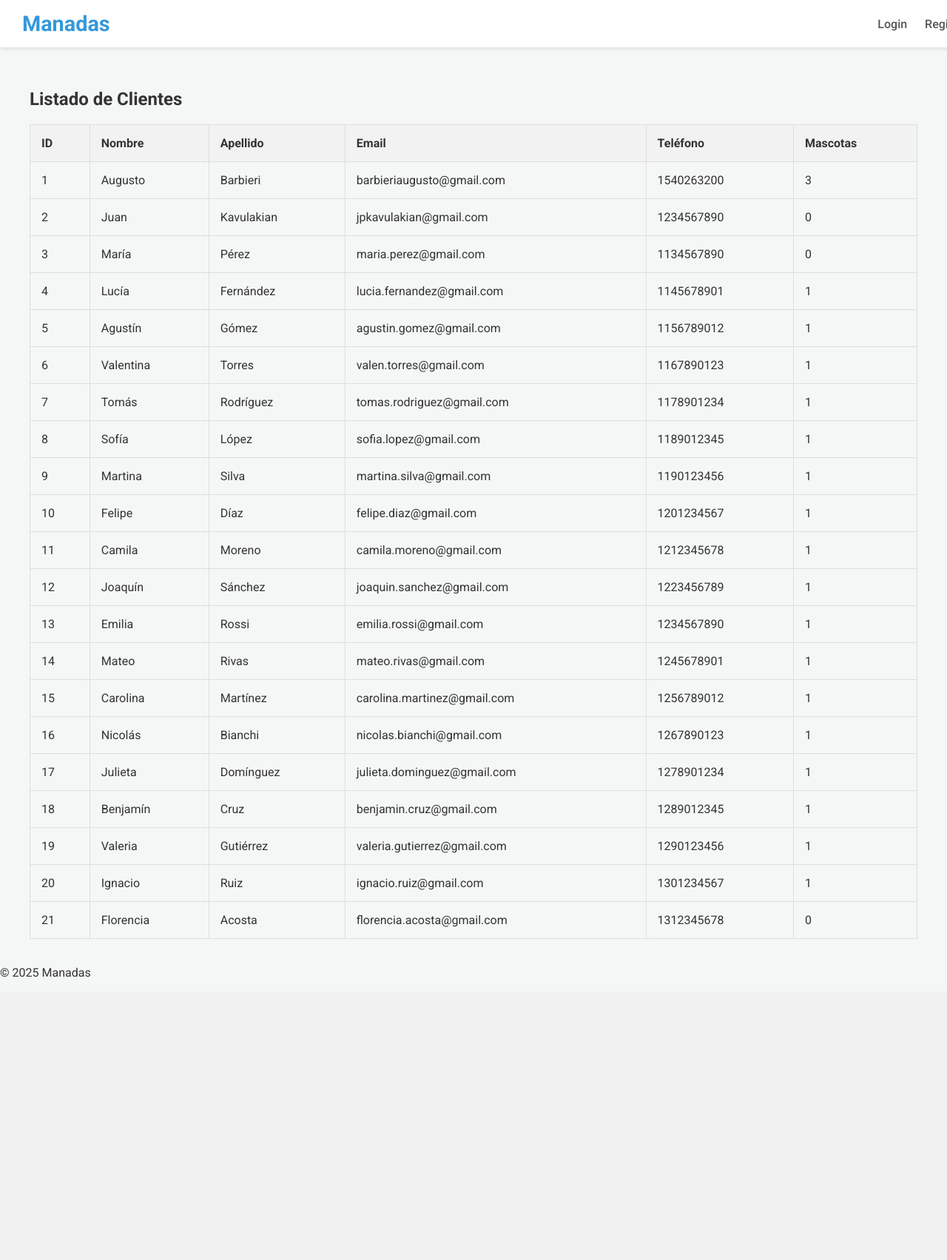
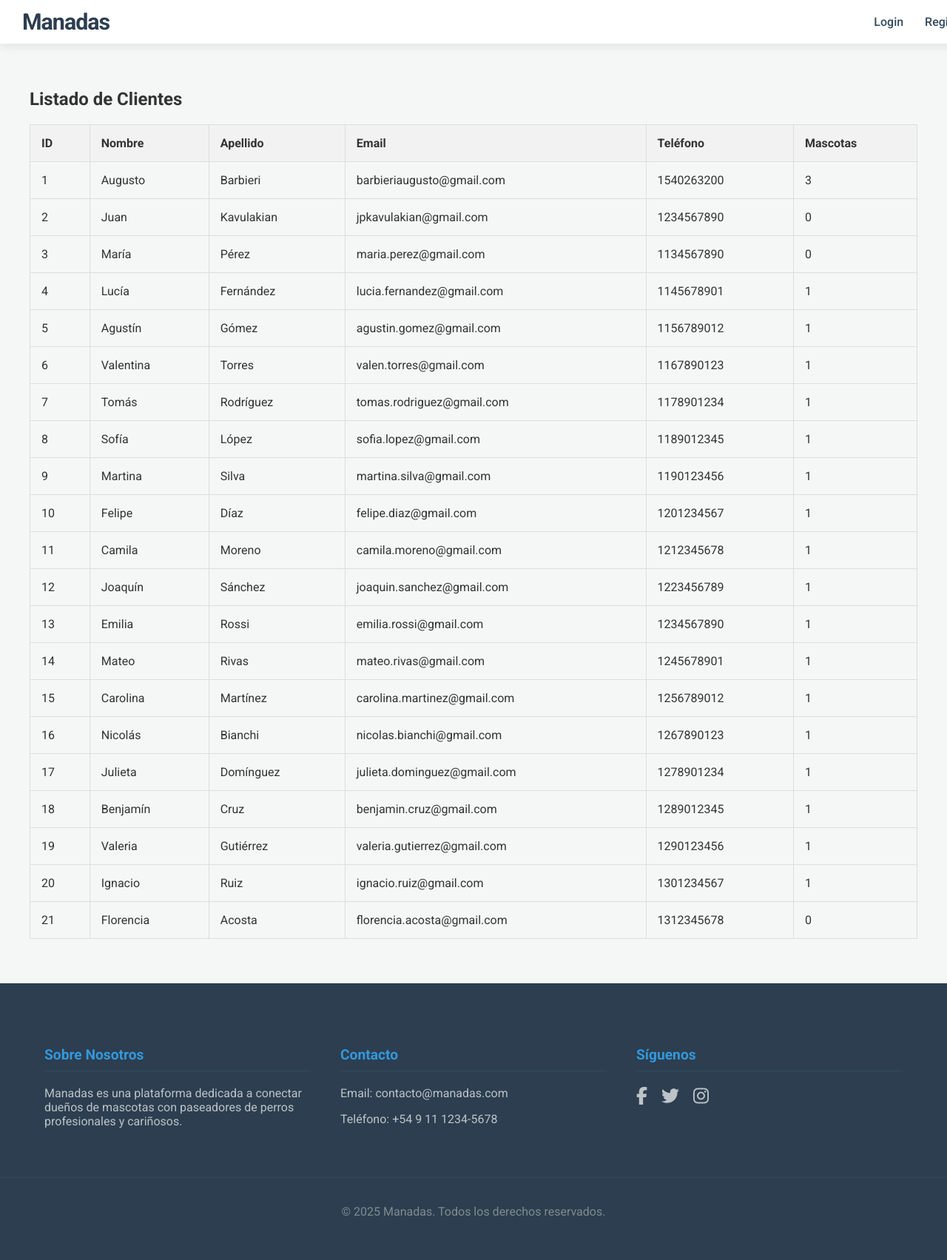
Before and after one commit to augusbarbieri/Grupo6, a PHP site: page /paginas/admin/adminClientes.php in a window 1280 px wide. Shown: the whole page at 74% size. Before the commit the page ends 1321 px from the top, so only its background shows below. Run offline with PHP 8.4, Linux system fonts and the light colour scheme; data comes from the database, SQL or seed files in the repository; some libraries are stand-ins or nearby versions.

Commit message:
feat(ui): Improve header and footer design
This commit introduces a more modern and aesthetically pleasing design for the application's header and footer.

The header has been updated with new styles for the logo and navigation links to improve visual appeal and user experience.

The footer has been completely redesigned from a simple copyright notice to a multi-section component. It now includes "About Us," "Contact," and "Follow Us" sections, providing more information and engagement opportunities for users. This change also includes the addition of Font Awesome for social media icons.

A bug was also fixed where a closing `</div>` tag was missing, which could cause layout issues on various pages.

```diff
--- a/Assets/css/new-style.css
+++ b/Assets/css/new-style.css
@@ -15,9 +15,9 @@ body {
 
 /* Header */
 .main-header {
-    background-color: #fff;
-    padding: 15px 30px;
-    box-shadow: 0 2px 5px rgba(0,0,0,0.1);
+    background-color: #ffffff;
+    padding: 12px 30px;
+    box-shadow: 0 4px 12px rgba(0, 0, 0, 0.08);
     display: flex;
     justify-content: space-between;
     align-items: center;
@@ -26,25 +26,30 @@ body {
     left: 0;
     width: 100%;
     z-index: 1000;
+    transition: all 0.3s ease-in-out;
 }
 
 .logo {
-    font-size: 1.8em;
-    font-weight: bold;
-    color: #3498DB;
+    font-size: 1.9em;
+    font-weight: 700;
+    color: #2c3e50;
     text-decoration: none;
+    letter-spacing: -1px;
 }
 
 .main-nav a {
-    margin-left: 20px;
+    margin-left: 25px;
     text-decoration: none;
-    color: #555;
+    color: #34495e;
     font-weight: 500;
-    transition: color 0.3s;
+    transition: color 0.3s ease-in-out, border-bottom 0.3s ease-in-out;
+    padding-bottom: 5px;
+    border-bottom: 2px solid transparent;
 }
 
 .main-nav a:hover, .main-nav a.active {
     color: #3498DB;
+    border-bottom: 2px solid #3498DB;
 }
 
 /* Hero Section */
@@ -212,3 +217,67 @@ body {
 .table thead {
     background-color: #f2f2f2;
 }
+
+/* Footer */
+.main-footer {
+    background-color: #2c3e50;
+    color: #ecf0f1;
+    padding: 40px 0;
+    margin-top: 40px;
+}
+
+.footer-container {
+    display: flex;
+    justify-content: space-around;
+    max-width: 1200px;
+    margin: 0 auto;
+    padding: 0 20px;
+    flex-wrap: wrap;
+}
+
+.footer-section {
+    flex: 1;
+    min-width: 250px;
+    margin: 20px;
+}
+
+.footer-section h4 {
+    font-size: 1.2em;
+    color: #3498DB;
+    margin-bottom: 20px;
+    border-bottom: 1px solid #34495e;
+    padding-bottom: 10px;
+}
+
+.footer-section p, .footer-section a {
+    color: #bdc3c7;
+    text-decoration: none;
+    transition: color 0.3s;
+}
+
+.footer-section a:hover {
+    color: #3498DB;
+}
+
+.social-icons {
+    margin-top: 10px;
+}
+
+.social-icon {
+    color: #ecf0f1;
+    font-size: 1.5em;
+    margin-right: 15px;
+    transition: color 0.3s;
+}
+
+.social-icon:hover {
+    color: #3498DB;
+}
+
+.footer-bottom {
+    text-align: center;
+    margin-top: 30px;
+    padding-top: 20px;
+    border-top: 1px solid #34495e;
+    color: #7f8c8d;
+}
--- a/componentes/footer.php
+++ b/componentes/footer.php
@@ -1,6 +1,29 @@
 </div>
-<footer class="footer">
-    <p>&copy; <?= date('Y'); ?> Manadas</p>
+<footer class="main-footer">
+    <div class="footer-container">
+        <div class="footer-section">
+            <h4>Sobre Nosotros</h4>
+            <p>Manadas es una plataforma dedicada a conectar dueños de mascotas con paseadores de perros profesionales y cariñosos.</p>
+        </div>
+        <div class="footer-section">
+            <h4>Contacto</h4>
+            <p>Email: <a href="mailto:contacto@manadas.com">contacto@manadas.com</a></p>
+            <p>Teléfono: +54 9 11 1234-5678</p>
+        </div>
+        <div class="footer-section">
+            <h4>Síguenos</h4>
+            <div class="social-icons">
+                <a href="#" class="social-icon"><i class="fab fa-facebook-f"></i></a>
+                <a href="#" class="social-icon"><i class="fab fa-twitter"></i></a>
+                <a href="#" class="social-icon"><i class="fab fa-instagram"></i></a>
+            </div>
+        </div>
+    </div>
+    <div class="footer-bottom">
+        <p>&copy; <?php echo date('Y'); ?> Manadas. Todos los derechos reservados.</p>
+    </div>
 </footer>
+
+<script src="https://kit.fontawesome.com/a076d05399.js" crossorigin="anonymous"></script>
 </body>
 </html>
```
